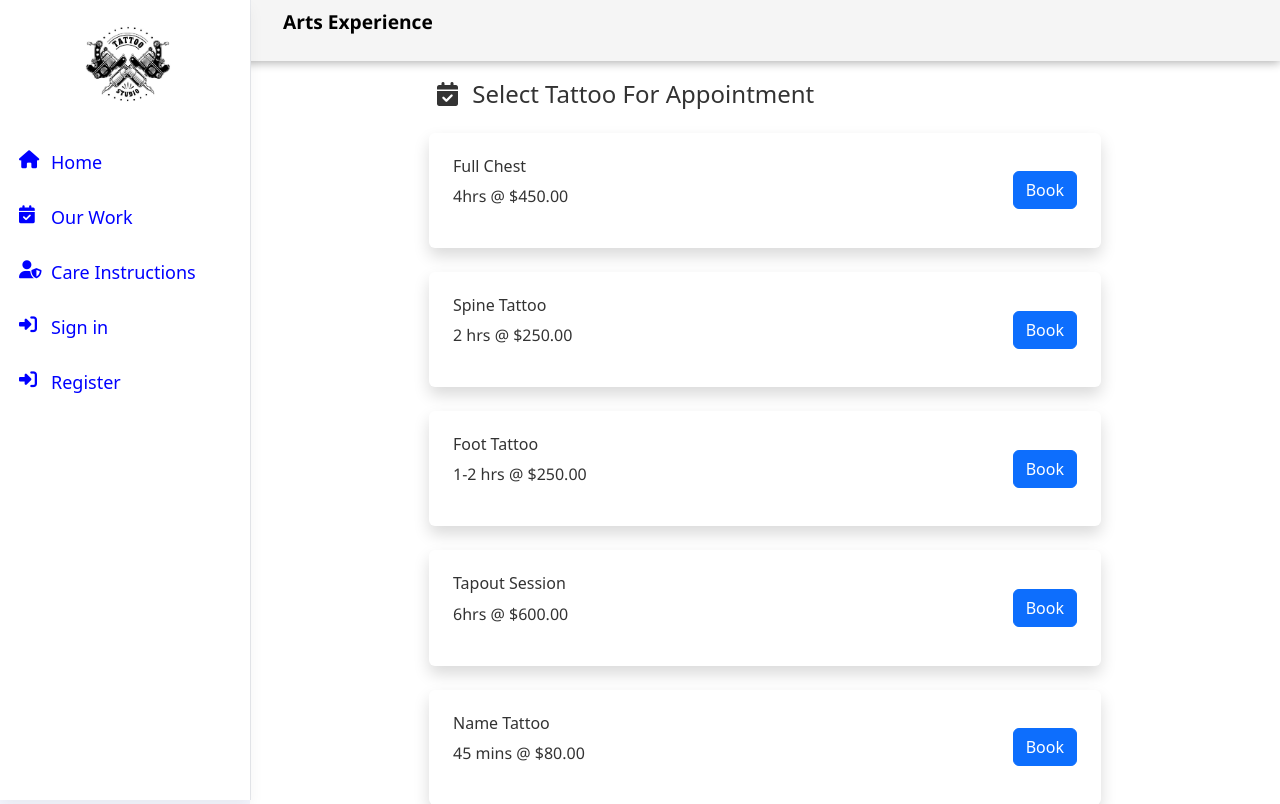
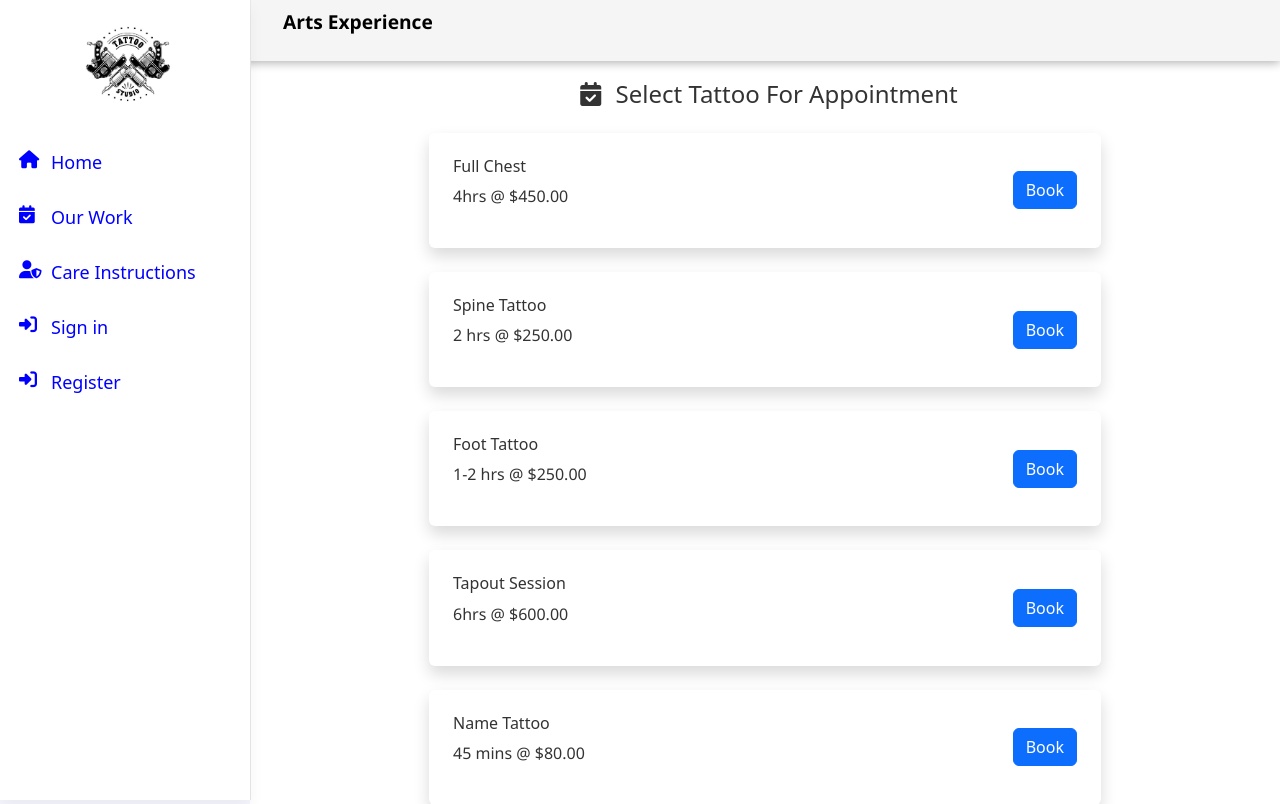
Before and after one commit to Samboja651/body-artwork, a Flask app: page /book-with-us in a window 1280 px wide. Shown: the top 804 px of the page. Run offline with Flask 3, Linux system fonts and the light colour scheme; some libraries are stand-ins or nearby versions.

Commit message:
quick fix

```diff
--- a/templates/tat-prices.html
+++ b/templates/tat-prices.html
@@ -2,7 +2,7 @@
 {% block title %}Tatto Prices | Arts Experience{% endblock %}
 {% block content %}
 <div class="container">
-    <h4 class="mb-4"> <i class="fa-solid fa-calendar-check px-2"></i> Select Tattoo For Appointment</h4>
+    <h4 class="mb-4 text-center"> <i class="fa-solid fa-calendar-check px-2"></i> Select Tattoo For Appointment</h4>
     <div class="price-container rounded shadow p-4 mb-4 d-flex justify-content-between align-items-center">
         <div class="fl">
             <h6>Full Chest</h6>
```
